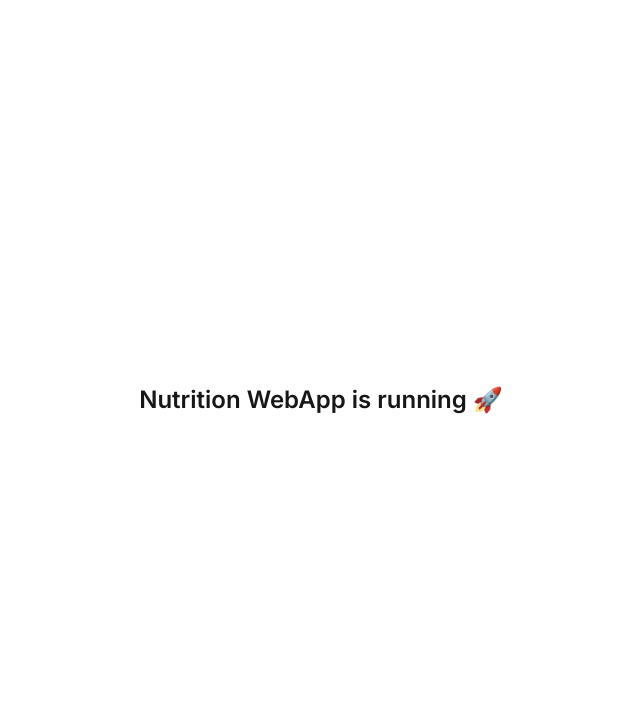
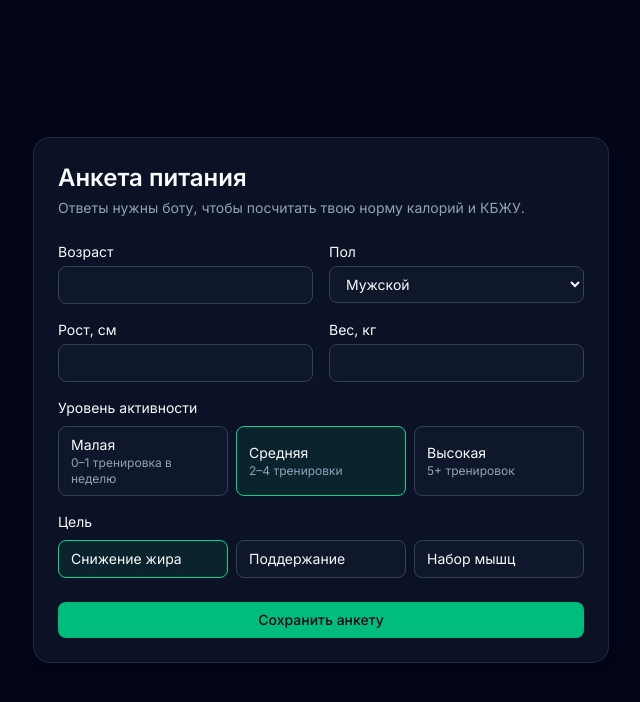
Before and after one commit to Baginotime/nutrition-bot, a Next.js app in the folder nutrition-web/: page / in a window 1280 px wide. Shown: the top 702 px of the page, without its empty margins (319-959 px from the left). Built offline with nearby package versions, Linux system fonts and the light colour scheme.

Commit message:
Show questionnaire on main page

```diff
--- a/nutrition-web/app/page.tsx
+++ b/nutrition-web/app/page.tsx
@@ -1,12 +1,292 @@
-// nutrition-web/app/page.tsx
 'use client';
 
+import { useState } from 'react';
+
+type ActivityLevel = 'low' | 'medium' | 'high';
+type Goal = 'lose_fat' | 'maintain' | 'gain_muscle';
+
+interface ProfileForm {
+  age: string;
+  gender: 'male' | 'female';
+  height: string;
+  weight: string;
+  activity: ActivityLevel;
+  goal: Goal;
+}
+
 export default function HomePage() {
+  const [form, setForm] = useState<ProfileForm>({
+    age: '',
+    gender: 'male',
+    height: '',
+    weight: '',
+    activity: 'medium',
+    goal: 'lose_fat',
+  });
+
+  const [loading, setLoading] = useState(false);
+  const [success, setSuccess] = useState<string | null>(null);
+  const [error, setError] = useState<string | null>(null);
+
+  const handleChange = (
+    field: keyof ProfileForm,
+    value: string
+  ) => {
+    setForm((prev) => ({ ...prev, [field]: value as any }));
+  };
+
+  const handleSubmit = async (e: React.FormEvent) => {
+    e.preventDefault();
+    setLoading(true);
+    setSuccess(null);
+    setError(null);
+
+    try {
+      const res = await fetch('/api/save-profile', {
+        method: 'POST',
+        headers: {
+          'Content-Type': 'application/json',
+        },
+        body: JSON.stringify({
+          age: Number(form.age),
+          gender: form.gender,
+          height: Number(form.height),
+          weight: Number(form.weight),
+          activity: form.activity,
+          goal: form.goal,
+        }),
+      });
+
+      if (!res.ok) {
+        const data = await res.json().catch(() => null);
+        throw new Error(data?.message || 'Server error');
+      }
+
+      setSuccess('Анкета сохранена, можно закрывать окно ✅');
+    } catch (err: any) {
+      setError(err.message || 'Не удалось сохранить анкету');
+    } finally {
+      setLoading(false);
+    }
+  };
+
   return (
-    <main className="min-h-screen flex items-center justify-center">
-      <h1 className="text-2xl font-semibold">
-        Nutrition WebApp is running 🚀
-      </h1>
+    <main className="min-h-screen bg-slate-950 text-slate-50 flex items-center justify-center px-4">
+      <div className="w-full max-w-xl rounded-2xl border border-slate-800 bg-slate-900/70 p-6 shadow-xl">
+        <h1 className="text-2xl font-semibold mb-1">
+          Анкета питания
+        </h1>
+        <p className="text-sm text-slate-400 mb-6">
+          Ответы нужны боту, чтобы посчитать твою норму калорий и КБЖУ.
+        </p>
+
+        <form onSubmit={handleSubmit} className="space-y-4">
+          {/* Возраст и пол */}
+          <div className="grid grid-cols-1 sm:grid-cols-2 gap-4">
+            <div>
+              <label className="block text-sm mb-1">
+                Возраст
+              </label>
+              <input
+                type="number"
+                min={10}
+                max={90}
+                value={form.age}
+                onChange={(e) =>
+                  handleChange('age', e.target.value)
+                }
+                required
+                className="w-full rounded-lg border border-slate-700 bg-slate-900 px-3 py-2 text-sm outline-none focus:border-emerald-400"
+              />
+            </div>
+
+            <div>
+              <label className="block text-sm mb-1">
+                Пол
+              </label>
+              <select
+                value={form.gender}
+                onChange={(e) =>
+                  handleChange('gender', e.target.value)
+                }
+                className="w-full rounded-lg border border-slate-700 bg-slate-900 px-3 py-2 text-sm outline-none focus:border-emerald-400"
+              >
+                <option value="male">Мужской</option>
+                <option value="female">Женский</option>
+              </select>
+            </div>
+          </div>
+
+          {/* Рост и вес */}
+          <div className="grid grid-cols-1 sm:grid-cols-2 gap-4">
+            <div>
+              <label className="block text-sm mb-1">
+                Рост, см
+              </label>
+              <input
+                type="number"
+                min={120}
+                max={230}
+                value={form.height}
+                onChange={(e) =>
+                  handleChange('height', e.target.value)
+                }
+                required
+                className="w-full rounded-lg border border-slate-700 bg-slate-900 px-3 py-2 text-sm outline-none focus:border-emerald-400"
+              />
+            </div>
+
+            <div>
+              <label className="block text-sm mb-1">
+                Вес, кг
+              </label>
+              <input
+                type="number"
+                min={35}
+                max={200}
+                step="0.1"
+                value={form.weight}
+                onChange={(e) =>
+                  handleChange('weight', e.target.value)
+                }
+                required
+                className="w-full rounded-lg border border-slate-700 bg-slate-900 px-3 py-2 text-sm outline-none focus:border-emerald-400"
+              />
+            </div>
+          </div>
+
+          {/* Активность */}
+          <div>
+            <label className="block text-sm mb-2">
+              Уровень активности
+            </label>
+            <div className="grid grid-cols-1 sm:grid-cols-3 gap-2 text-sm">
+              <button
+                type="button"
+                onClick={() =>
+                  handleChange('activity', 'low')
+                }
+                className={`rounded-lg border px-3 py-2 text-left ${
+                  form.activity === 'low'
+                    ? 'border-emerald-400 bg-emerald-500/10'
+                    : 'border-slate-700 bg-slate-900'
+                }`}
+              >
+                Малая
+                <span className="block text-xs text-slate-400">
+                  0–1 тренировка в неделю
+                </span>
+              </button>
+
+              <button
+                type="button"
+                onClick={() =>
+                  handleChange('activity', 'medium')
+                }
+                className={`rounded-lg border px-3 py-2 text-left ${
+                  form.activity === 'medium'
+                    ? 'border-emerald-400 bg-emerald-500/10'
+                    : 'border-slate-700 bg-slate-900'
+                }`}
+              >
+                Средняя
+                <span className="block text-xs text-slate-400">
+                  2–4 тренировки
+                </span>
+              </button>
+
+              <button
+                type="button"
+                onClick={() =>
+                  handleChange('activity', 'high')
+                }
+                className={`rounded-lg border px-3 py-2 text-left ${
+                  form.activity === 'high'
+                    ? 'border-emerald-400 bg-emerald-500/10'
+                    : 'border-slate-700 bg-slate-900'
+                }`}
+              >
+                Высокая
+                <span className="block text-xs text-slate-400">
+                  5+ тренировок
+                </span>
+              </button>
+            </div>
+          </div>
+
+          {/* Цель */}
+          <div>
+            <label className="block text-sm mb-2">
+              Цель
+            </label>
+            <div className="grid grid-cols-1 sm:grid-cols-3 gap-2 text-sm">
+              <button
+                type="button"
+                onClick={() =>
+                  handleChange('goal', 'lose_fat')
+                }
+                className={`rounded-lg border px-3 py-2 text-left ${
+                  form.goal === 'lose_fat'
+                    ? 'border-emerald-400 bg-emerald-500/10'
+                    : 'border-slate-700 bg-slate-900'
+                }`}
+              >
+                Снижение жира
+              </button>
+
+              <button
+                type="button"
+                onClick={() =>
+                  handleChange('goal', 'maintain')
+                }
+                className={`rounded-lg border px-3 py-2 text-left ${
+                  form.goal === 'maintain'
+                    ? 'border-emerald-400 bg-emerald-500/10'
+                    : 'border-slate-700 bg-slate-900'
+                }`}
+              >
+                Поддержание
+              </button>
+
+              <button
+                type="button"
+                onClick={() =>
+                  handleChange('goal', 'gain_muscle')
+                }
+                className={`rounded-lg border px-3 py-2 text-left ${
+                  form.goal === 'gain_muscle'
+                    ? 'border-emerald-400 bg-emerald-500/10'
+                    : 'border-slate-700 bg-slate-900'
+                }`}
+              >
+                Набор мышц
+              </button>
+            </div>
+          </div>
+
+          {/* Сообщения */}
+          {success && (
+            <div className="rounded-lg border border-emerald-500/40 bg-emerald-500/10 px-3 py-2 text-sm text-emerald-300">
+              {success}
+            </div>
+          )}
+
+          {error && (
+            <div className="rounded-lg border border-red-500/40 bg-red-500/10 px-3 py-2 text-sm text-red-300">
+              {error}
+            </div>
+          )}
+
+          {/* Кнопка */}
+          <button
+            type="submit"
+            disabled={loading}
+            className="mt-2 w-full rounded-lg bg-emerald-500 px-4 py-2 text-sm font-medium text-slate-950 hover:bg-emerald-400 disabled:opacity-60"
+          >
+            {loading ? 'Сохраняю…' : 'Сохранить анкету'}
+          </button>
+        </form>
+      </div>
     </main>
   );
 }
```
